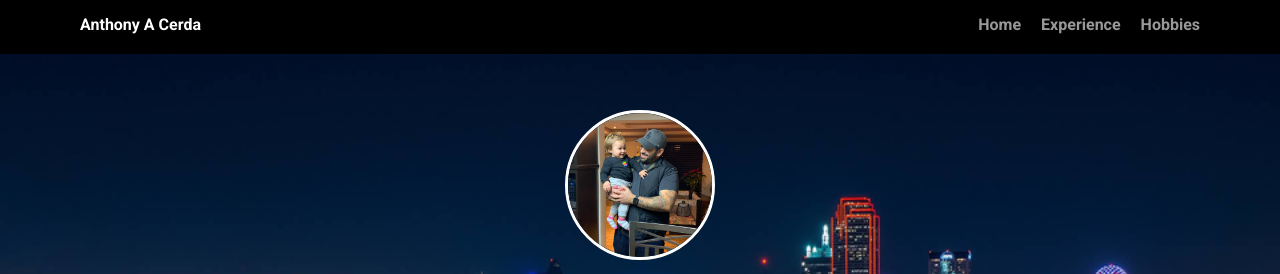
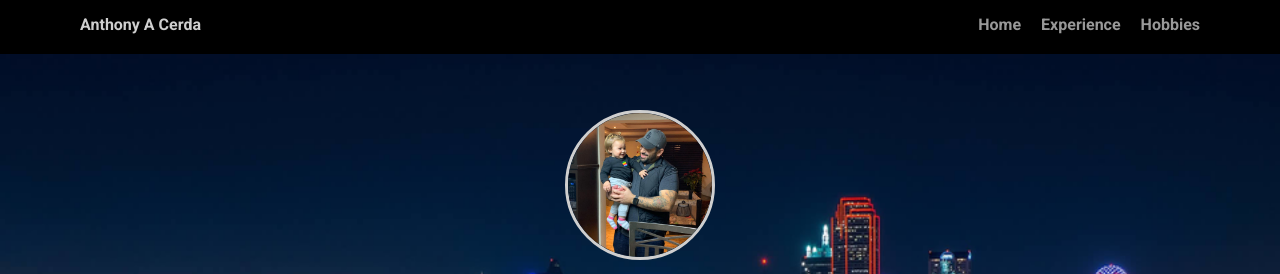
Before and after one commit to Anthony-cerda/unit-1-project, a plain HTML site: page index.html in a window 1280 px wide. Shown: the top 274 px of the page. Drawn offline with Linux system fonts and the light colour scheme; a web font is replaced by a local one.

Commit message:
changed color of nav/name

```diff
--- a/styles.css
+++ b/styles.css
@@ -47,7 +47,7 @@ a:hover {
 .nav .name {
     display: block;
     margin-right: auto;
-    color: white;
+    color: rgb(207, 207, 207);
 }
 .nav li {
   padding: 5px 10px 10px 10px;
@@ -90,7 +90,7 @@ header .profile-image {
   width: 150px;
   height: 150px;
   border-radius: 50%;
-  border: 3px solid white;
+  border: 3px solid rgb(207, 207, 207);
   transition: all .5s;
 }
 
```
